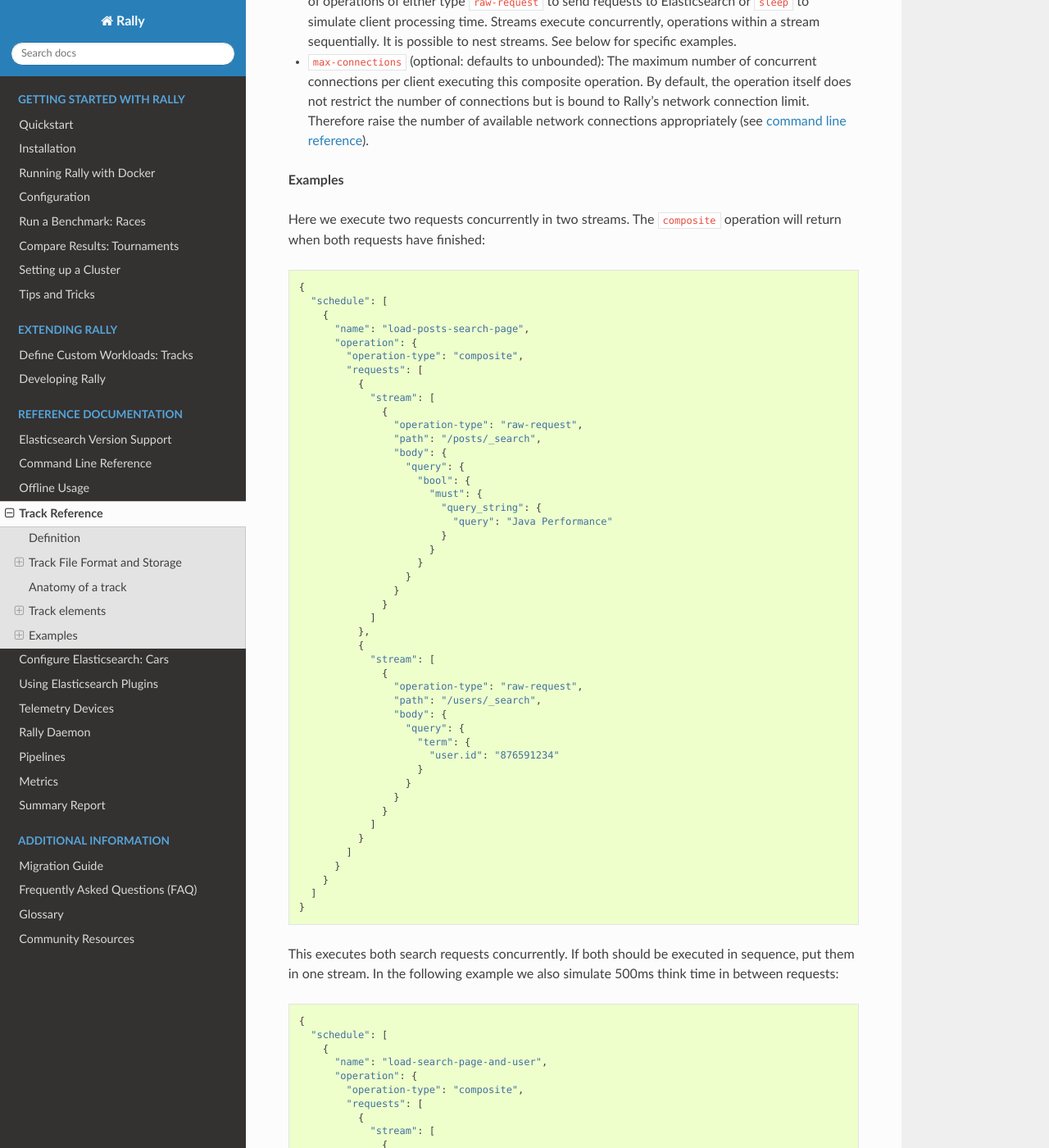
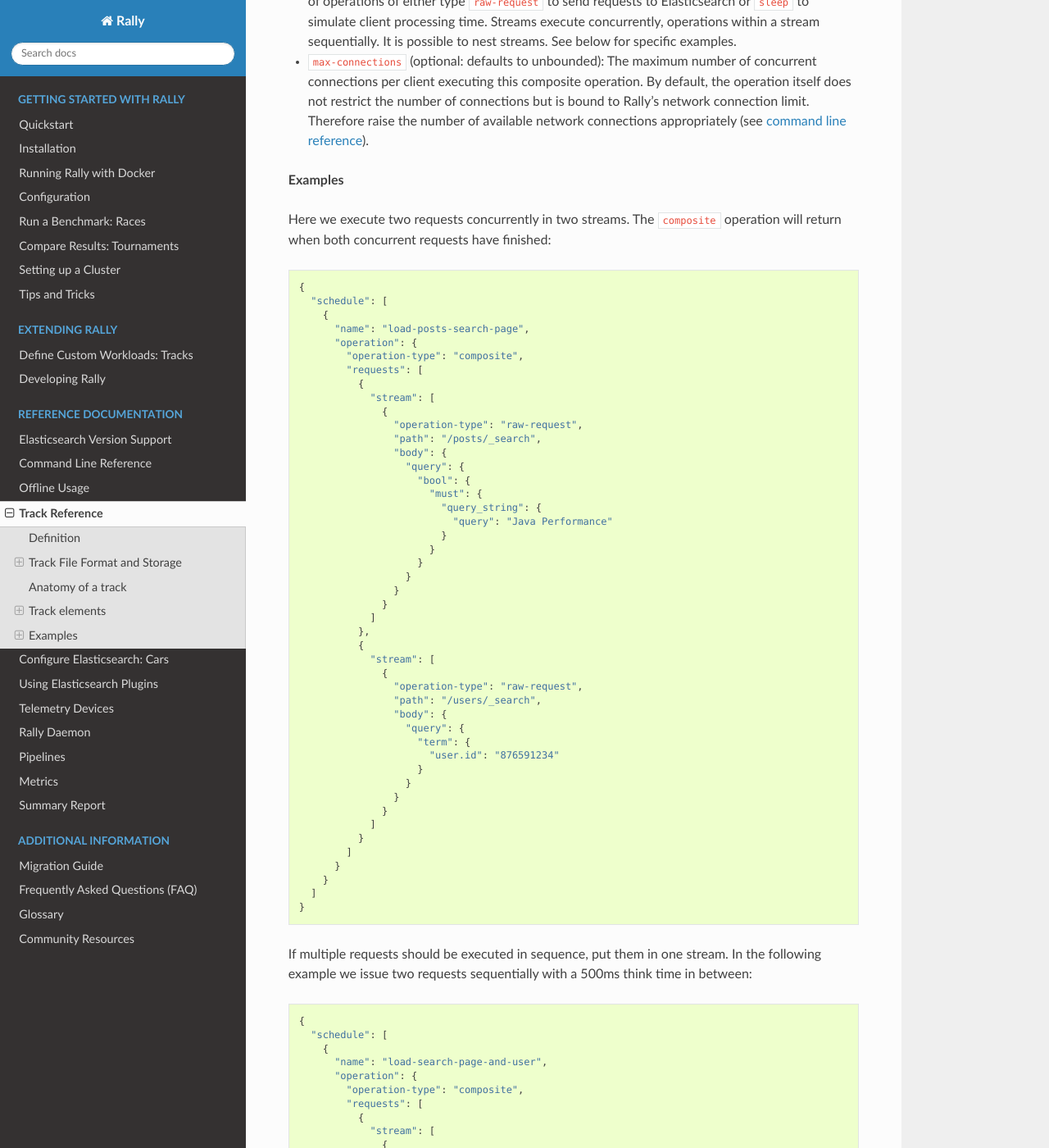
Before and after one commit to elastic/rally, a Sphinx documentation site: the page built from docs/track.rst, in a window 1280 px wide and 1400 px high, scrolled down 48210 px. Shown: the whole window at 82% size. Built offline with Sphinx 7.4.7 and the Read the Docs theme 2.0.0, drawn with Linux system fonts in a browser that asks for light colours.

Commit message:
Improve docs

```diff
--- a/docs/track.rst
+++ b/docs/track.rst
@@ -1602,7 +1602,7 @@ With the operation ``composite`` you can specify complex operations consisting o
 
 **Examples**
 
-Here we execute two requests concurrently in two streams. The ``composite`` operation will return when both requests have finished::
+Here we execute two requests concurrently in two streams. The ``composite`` operation will return when both concurrent requests have finished::
 
     {
       "schedule": [
@@ -1651,7 +1651,7 @@ Here we execute two requests concurrently in two streams. The ``composite`` oper
       ]
     }
 
-This executes both search requests concurrently. If both should be executed in sequence, put them in one stream. In the following example we also simulate 500ms think time in between requests::
+If multiple requests should be executed in sequence, put them in one stream. In the following example we issue two requests sequentially with a 500ms think time in between::
 
     {
       "schedule": [
```
Also changed, not shown: 1 other file.
